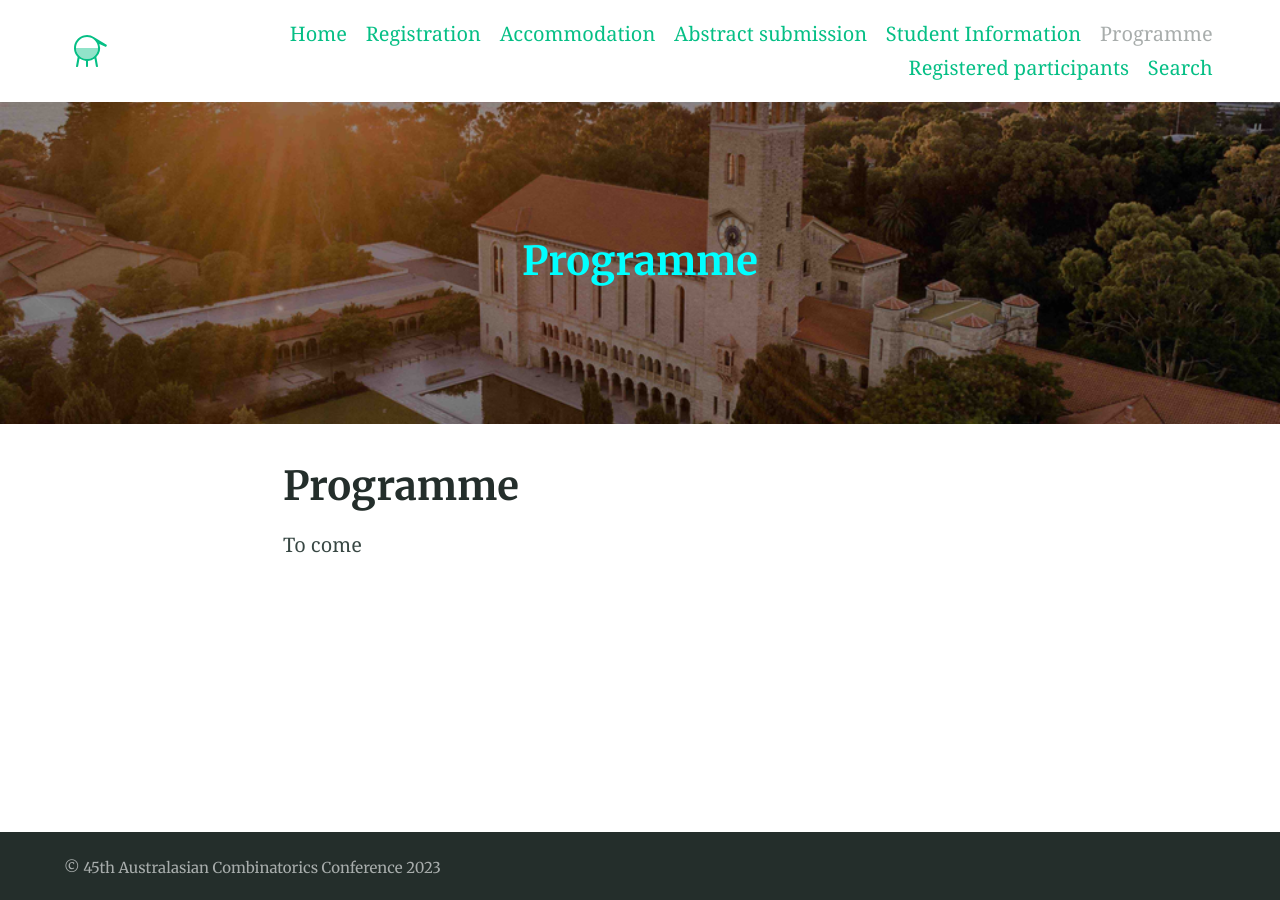
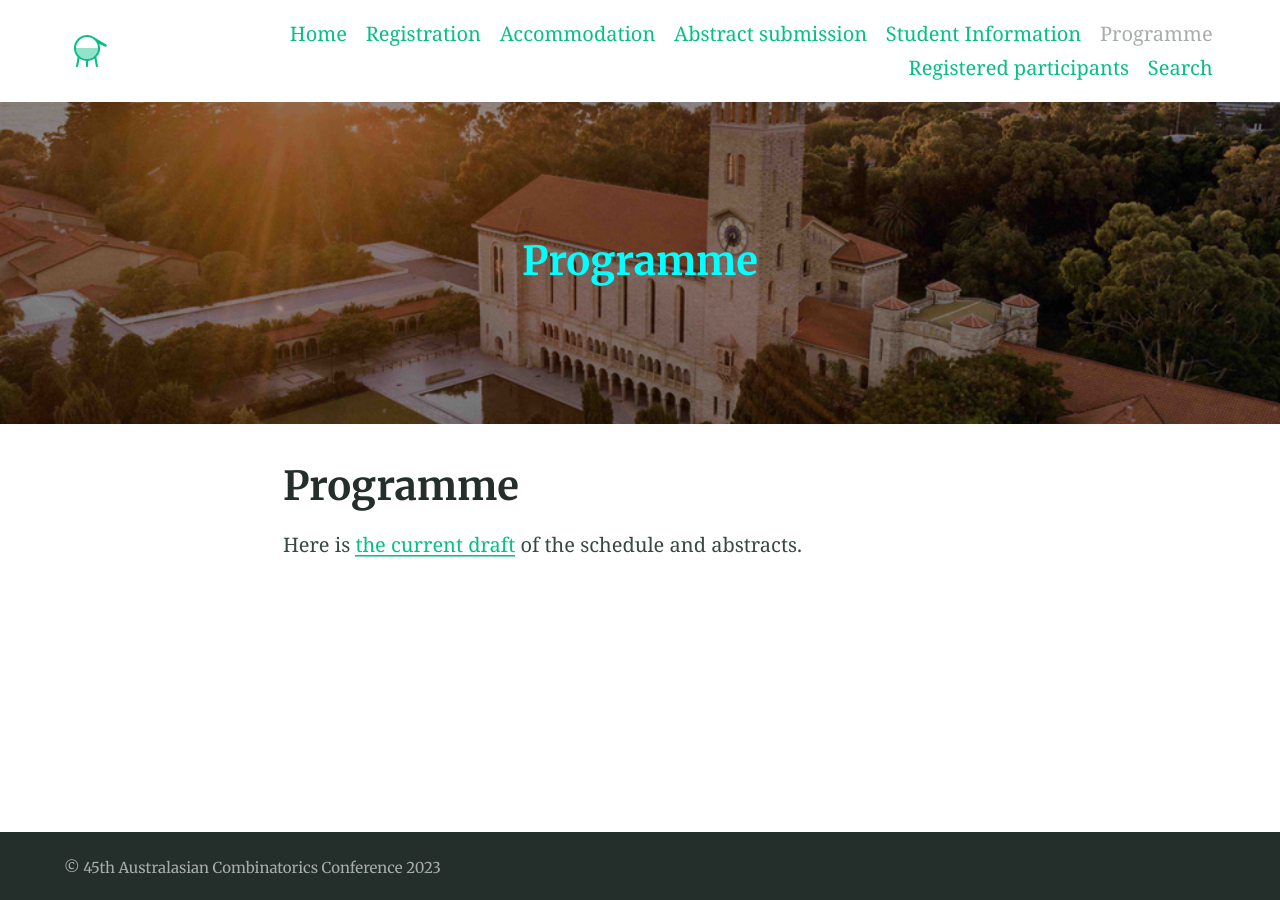
Before and after one commit to 45ACC/45ACC.github.io, a Jekyll site: the page built from programme.md, in a window 1280 px wide. Built offline with Jekyll 4.4.1, drawn with Linux system fonts in a browser that asks for light colours.

Commit message:
Update programme.md

```diff
--- a/programme.md
+++ b/programme.md
@@ -7,4 +7,4 @@ excerpt: "Programme"
 aside: false
 ---
 
-To come
+Here is [the current draft](45ACC_Abstracts_Booklet.pdf) of the schedule and abstracts.
```
